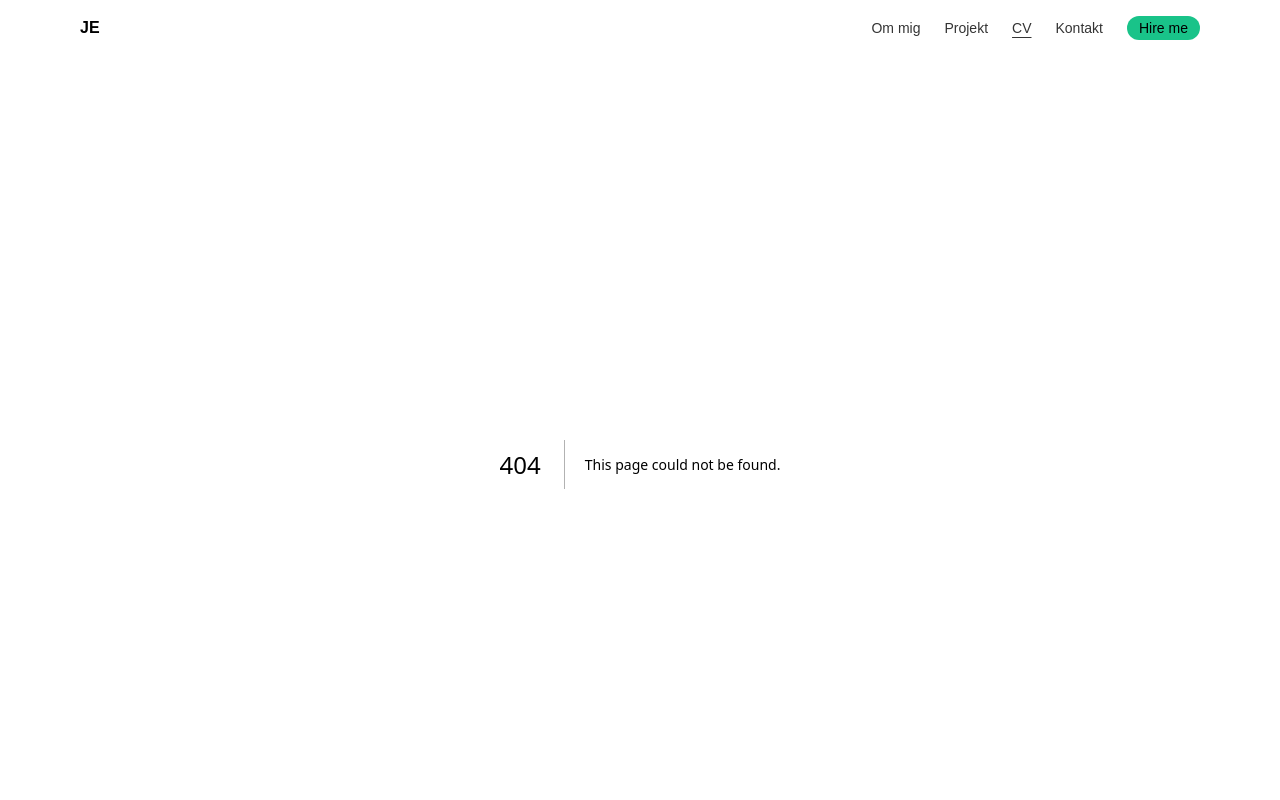
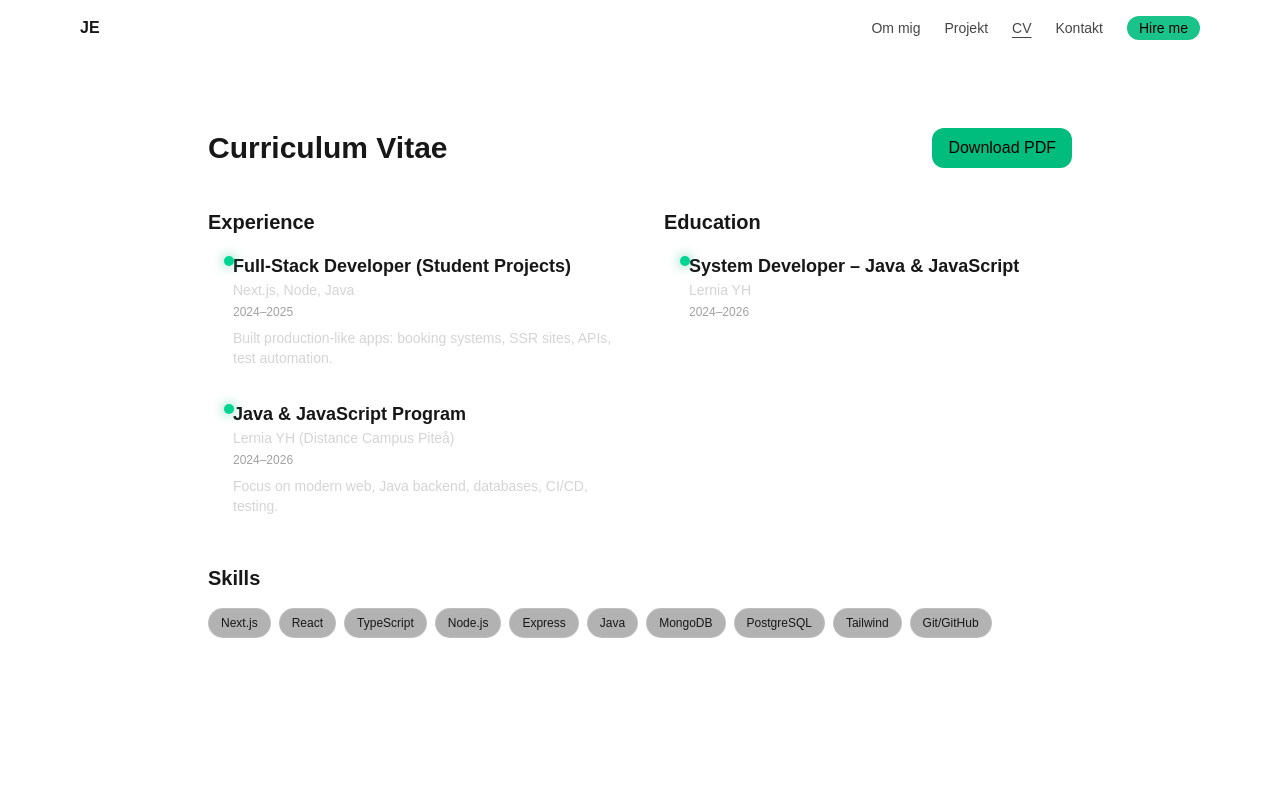
Before and after one commit to jan-elia-24/portfolio1, a Next.js app: page /cv in a window 1280 px wide. Before the commit this address had no page. Shown: the top 800 px of the page. Built offline with nearby package versions, Linux system fonts and the light colour scheme.

Commit message:
add CV page with timeline and Download PDF button

```diff
--- /dev/null
+++ b/src/app/cv/page.tsx
@@ -0,0 +1,69 @@
+import Link from "next/link";
+import Timeline from "@/components/timeline";
+
+export const metadata = {
+  title: "CV – Jan Elia",
+};
+
+export default function CVPage() {
+  const experience = [
+    {
+      title: "Full-Stack Developer (Student Projects)",
+      org: "Next.js, Node, Java",
+      period: "2024–2025",
+      details: "Built production-like apps: booking systems, SSR sites, APIs, test automation.",
+    },
+    {
+      title: "Java & JavaScript Program",
+      org: "Lernia YH (Distance Campus Piteå)",
+      period: "2024–2026",
+      details: "Focus on modern web, Java backend, databases, CI/CD, testing.",
+    },
+  ];
+
+  const education = [
+    {
+      title: "System Developer – Java & JavaScript",
+      org: "Lernia YH",
+      period: "2024–2026",
+    },
+  ];
+
+  return (
+    <section className="mx-auto max-w-4xl px-4 py-16">
+      <header className="flex items-center justify-between gap-4">
+        <h1 className="text-3xl font-bold">Curriculum Vitae</h1>
+        <Link
+          href="/cv/jan-elia-cv.pdf"
+          target="_blank"
+          className="px-4 py-2 rounded-xl bg-emerald-500 text-black font-medium hover:bg-emerald-400"
+        >
+          Download PDF
+        </Link>
+      </header>
+
+      <div className="mt-10 grid md:grid-cols-2 gap-12">
+        <section>
+          <h2 className="text-xl font-semibold mb-4">Experience</h2>
+          <Timeline items={experience} />
+        </section>
+
+        <section>
+          <h2 className="text-xl font-semibold mb-4">Education</h2>
+          <Timeline items={education} />
+        </section>
+      </div>
+
+      <section className="mt-12">
+        <h2 className="text-xl font-semibold mb-4">Skills</h2>
+        <div className="flex flex-wrap gap-2">
+          {["Next.js", "React", "TypeScript", "Node.js", "Express", "Java", "MongoDB", "PostgreSQL", "Tailwind", "Git/GitHub"].map(s => (
+            <span key={s} className="text-xs px-3 py-1.5 rounded-full border border-white/15 bg-black/30 backdrop-blur">
+              {s}
+            </span>
+          ))}
+        </div>
+      </section>
+    </section>
+  );
+}
--- /dev/null
+++ b/src/components/timeline.tsx
@@ -0,0 +1,22 @@
+type Item = {
+  title: string;
+  org: string;
+  period: string;
+  details?: string;
+};
+
+export default function Timeline({ items }: { items: Item[] }) {
+  return (
+    <ol className="relative border-s border-white/10 space-y-8 pl-6">
+      {items.map((it) => (
+        <li key={it.title + it.period} className="relative">
+          <span className="absolute -left-[9px] top-1 h-2.5 w-2.5 rounded-full bg-emerald-400 shadow-[0_0_12px_rgba(16,185,129,.7)]" />
+          <h3 className="text-lg font-semibold">{it.title}</h3>
+          <p className="text-sm text-neutral-300">{it.org}</p>
+          <p className="text-xs text-neutral-400 mt-1">{it.period}</p>
+          {it.details && <p className="text-sm text-neutral-300 mt-2">{it.details}</p>}
+        </li>
+      ))}
+    </ol>
+  );
+}
```
Also changed, not shown: 1 other file (tests, documents, lock files or other folders).
